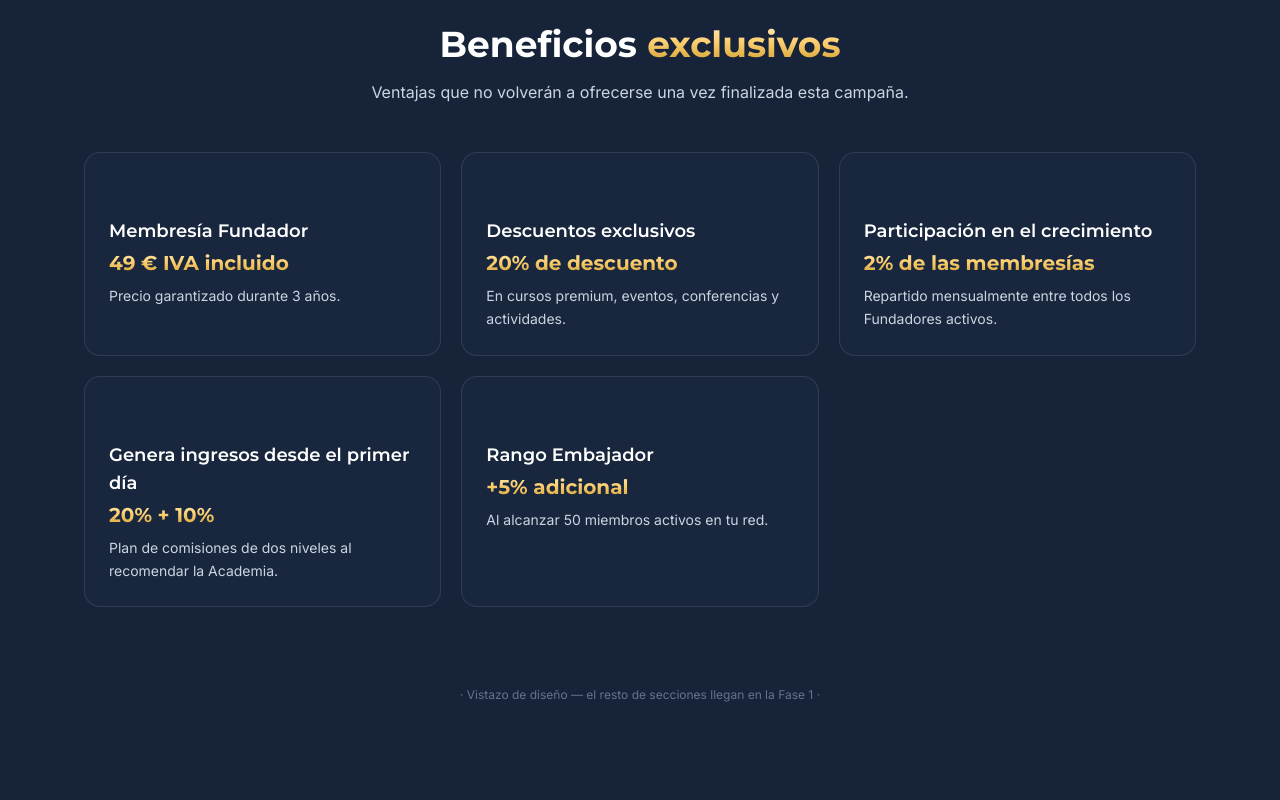
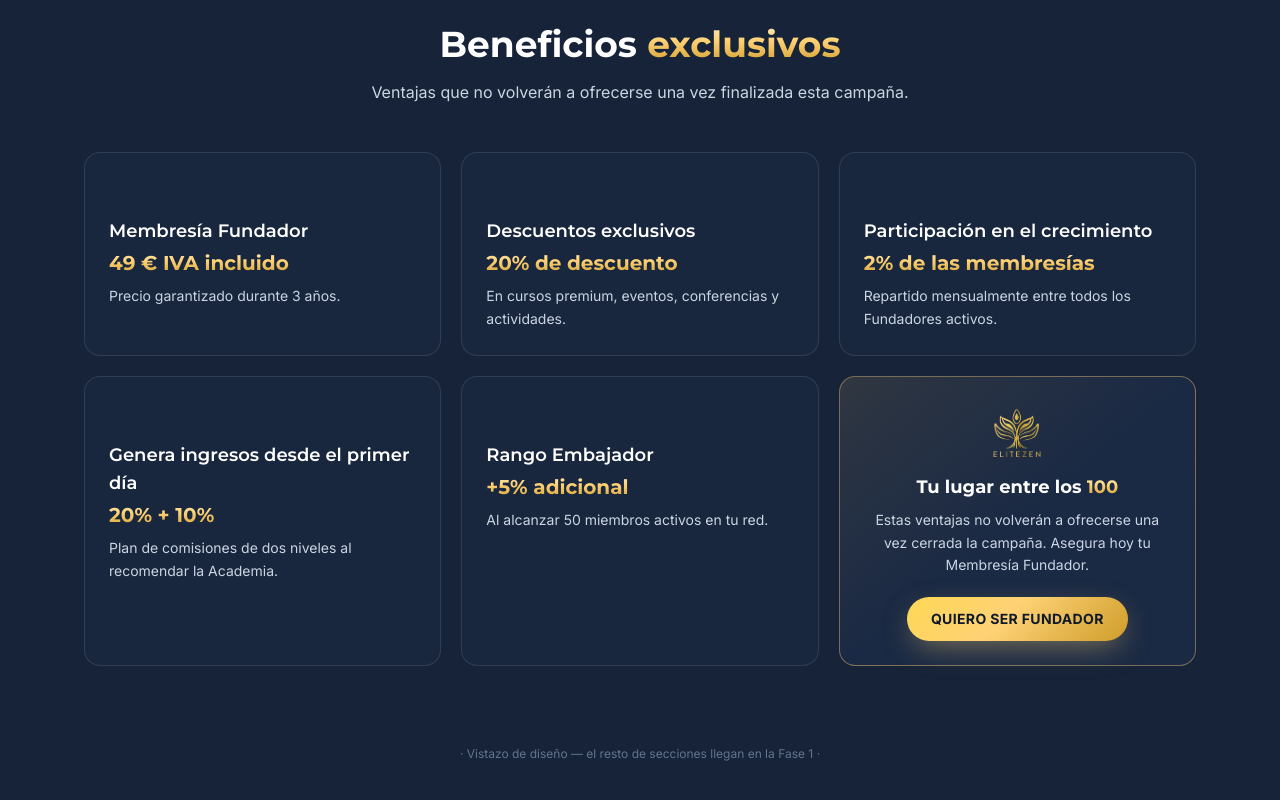
Before and after one commit to winandway/elitezen, a Next.js app: page / in a window 1280 px wide. Shown: the part 1159-1959 px from the top of the page. Before the commit the page ends 1926 px from the top, so only its background shows below. Built offline with nearby package versions, Linux system fonts and the light colour scheme.

Commit message:
feat: tarjeta de llamada a la acción al cierre de los beneficios

```diff
--- a/src/app/page.tsx
+++ b/src/app/page.tsx
@@ -188,6 +188,31 @@ export default function Home() {
               </p>
             </div>
           ))}
+
+          {/* Tarjeta de llamada a la acción — cierra la cuadrícula */}
+          <div className="relative flex flex-col items-center justify-center rounded-2xl border border-gold/40 bg-gradient-to-br from-gold/[0.12] via-navy-800 to-navy-800 p-6 text-center">
+            <Image
+              src="/logo-elitezen.png"
+              alt=""
+              width={1080}
+              height={941}
+              className="h-14 w-auto opacity-95"
+            />
+            <p className="mt-4 font-display text-lg font-bold text-white">
+              Tu lugar entre los{" "}
+              <span className="text-gold-gradient">100</span>
+            </p>
+            <p className="mt-2 text-sm leading-relaxed text-slate-300">
+              Estas ventajas no volverán a ofrecerse una vez cerrada la
+              campaña. Asegura hoy tu Membresía Fundador.
+            </p>
+            <a
+              href="#pago"
+              className="btn-gold mt-5 inline-block rounded-full px-6 py-3 text-sm tracking-wide"
+            >
+              QUIERO SER FUNDADOR
+            </a>
+          </div>
         </div>
       </section>
 
```
